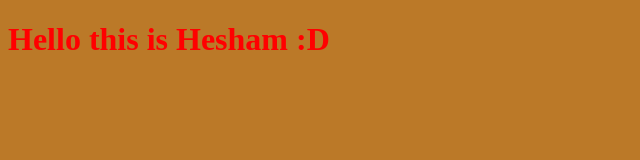
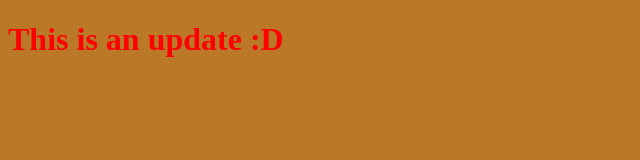
Before and after one commit to mohammeddheshamm/Test, a plain HTML site: page index.html in a window 1280 px wide. Shown: the whole page, without its empty margins (0-640 px from the left). Drawn offline with Linux system fonts and the light colour scheme.

Commit message:
This is an update

```diff
--- a/index.html
+++ b/index.html
@@ -7,7 +7,7 @@
     <title>TestPage</title>
 </head>
 <body>
-    <h1>Hello this is Hesham :D</h1>
+    <h1>This is an update :D</h1>
     <script src="app.js"></script>
 </body>
 </html>
```
